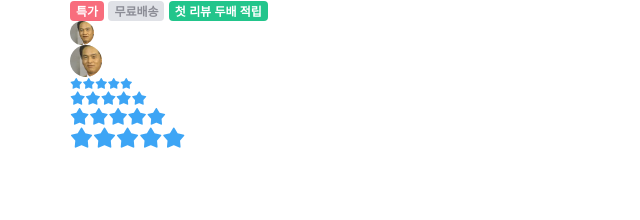
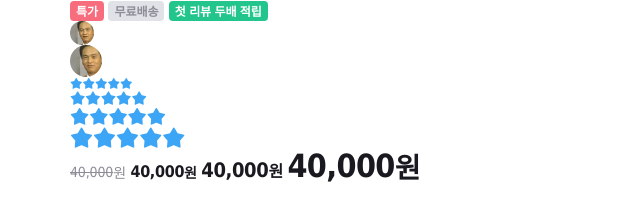
Before and after one commit to kiyoungsong/tomorrow-house, a website: page index.html in a window 1280 px wide. Shown: the whole page, without its empty margins (0-640 px from the left). Drawn offline with nearby package versions, Linux system fonts and the light colour scheme; files that its build step writes are made by us from their sources; files whose address does not match are found by name.

Commit message:
💄 Implement price components

```diff
--- a/index.html
+++ b/index.html
@@ -65,6 +65,25 @@
           <i class="ic-star is-active"></i>
         </div>
       </div>
+
+      <div>
+        <div class="price-off">
+          <strong class="amount">40,000</strong>
+          <span class="currency">원</span>
+        </div>
+        <div class="price-16">
+          <strong class="amount">40,000</strong>
+          <span class="currency">원</span>
+        </div>
+        <div class="price-20">
+          <strong class="amount">40,000</strong>
+          <span class="currency">원</span>
+        </div>
+        <div class="price-32">
+          <strong class="amount">40,000</strong>
+          <span class="currency">원</span>
+        </div>
+      </div>
     </div>
   </body>
 </html>
--- a/styles/main.scss
+++ b/styles/main.scss
@@ -14,5 +14,6 @@
 @import './modules/tags';
 @import './modules/avatars';
 @import './modules/star-ratings';
+@import './modules/price';
 
 @import './layouts/grids';
--- /dev/null
+++ b/styles/modules/_price.scss
@@ -0,0 +1,78 @@
+%price-base {
+  @include inline-flexbox(start);
+
+  .amount {
+    font-family: $font-price;
+    line-height: 1;
+  }
+
+  .currency {
+    font-family: $font-main;
+  }
+}
+
+.price-16,
+.price-20,
+.price-32 {
+  @extend %price-base;
+  color: $dark;
+
+  .amount {
+    font-weight: 700;
+    letter-spacing: -0.02em;
+  }
+
+  .currency {
+    font-weight: 700;
+  }
+}
+
+.price-16 {
+  .amount {
+    font-size: 16px;
+  }
+
+  .currency {
+    @include text-style(14);
+  }
+}
+
+.price-20 {
+  .amount {
+    font-size: 20px;
+  }
+
+  .currency {
+    @include text-style(16);
+  }
+}
+
+.price-32 {
+  .amount {
+    font-size: 32px;
+  }
+
+  .currency {
+    font-size: 28px;
+    font-weight: 700;
+    line-height: 32px;
+    letter-spacing: -0.02em;
+  }
+}
+
+.price-off {
+  @extend %price-base;
+  color: $secondary;
+
+  .amount {
+    font-size: 14px;
+    font-weight: 400;
+    letter-spacing: -0.01em;
+    text-decoration: line-through;
+  }
+
+  .currency {
+    @include text-style(14);
+    font-weight: 400;
+  }
+}
```
